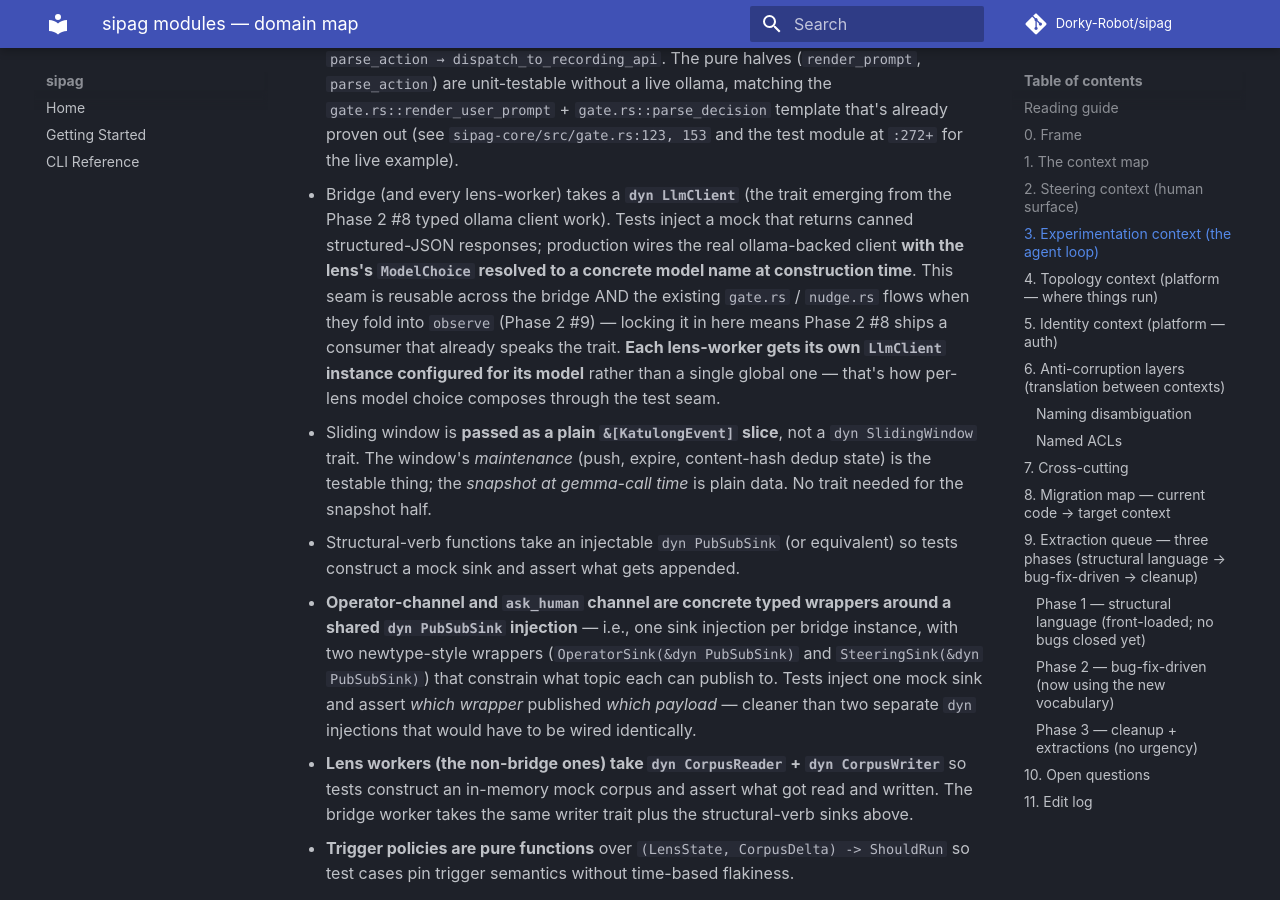
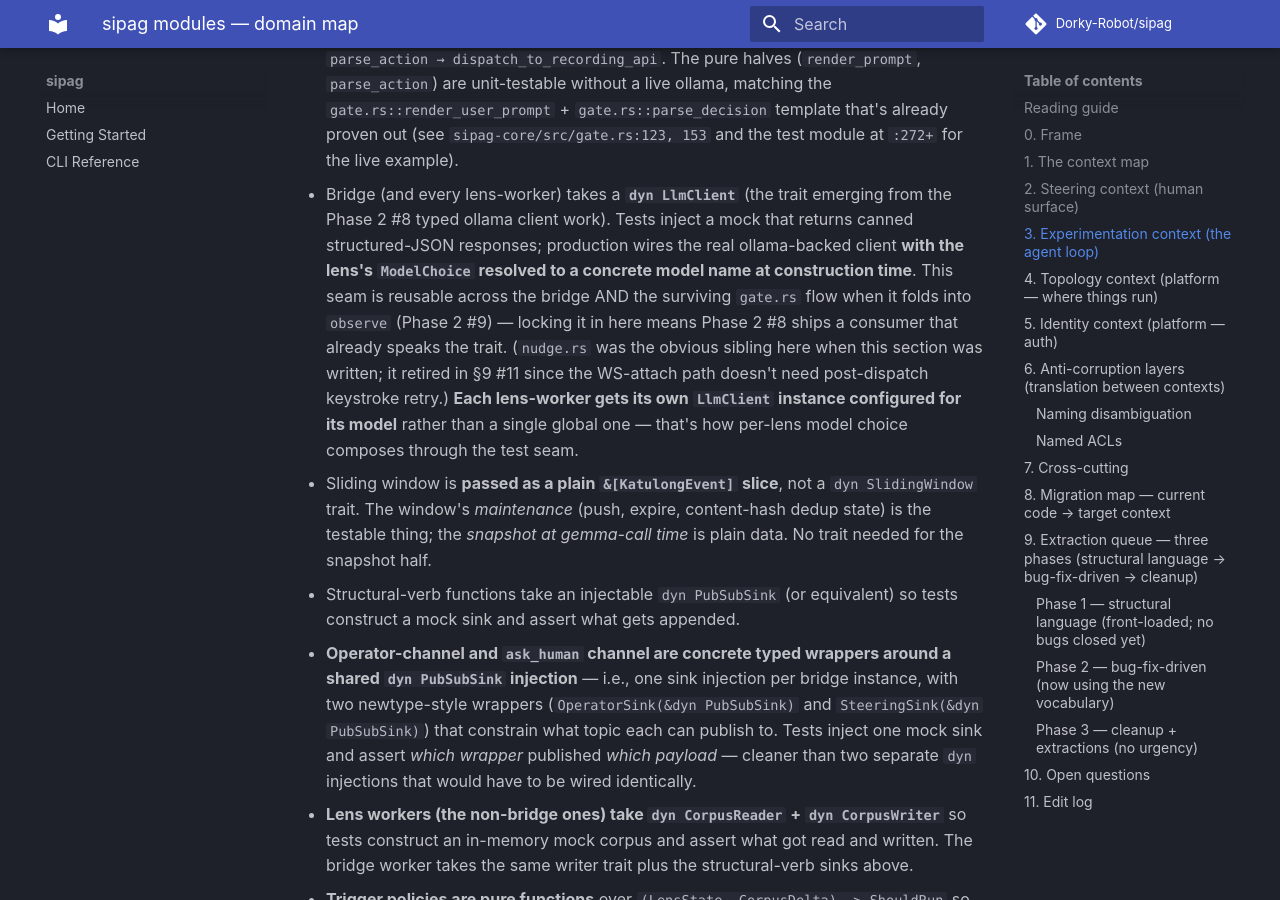
Before and after one commit to Dorky-Robot/sipag, an MkDocs documentation site: the page built from docs/modules.md, in a window 1280 px wide and 900 px high, scrolled down 8694 px. Built offline with MkDocs 1.6.1 and Material for MkDocs 9.7.7, drawn with Linux system fonts in a browser that asks for light colours; comment, search, counter and statistics services are not loaded.

Commit message:
fix: address PR #557 round-2 review finding (stale nudge.rs refs in §3)
Medium (architecture-reviewer round-2):
- docs/modules.md:187 — testability-invariants bullet still listed
  `gate.rs / nudge.rs` as flows that would fold into `observe`. Rewrote
  to mention only the surviving `gate.rs` flow, with a parenthetical
  note about nudge.rs already having retired in §9 #11.

Drive-by (same class, caught in the same sweep):
- docs/extraction-plan.md:115 — sipag-lens "why crate-first" rationale
  said the abstraction would unify "gate + nudge + future observers."
  Same fix shape: now says "the surviving gate prototype + future
  observers" with an aside noting where nudge.rs went.

Cross-checked with grep across CLAUDE.md, modules.md, extraction-plan.md,
dispatch.md, feature-matrix.md: every remaining `nudge` reference is
either historical narrative (changelog entries, dated edit-log) or
appropriately marked retired/deleted. dispatch.md body still mentions
the nudge loop, but the strengthened snapshot-stale header at the top
explicitly gates the body as historical — left as is.

```diff
--- a/docs/modules.md
+++ b/docs/modules.md
@@ -184,7 +184,7 @@ These are the places the implementer will invent a policy on day one if the doc
 **Testability invariants** (Phase 1 #3 must preserve):
 
 - Bridge dispatcher is a pipeline of pure functions + one async LLM call: `(window: &[KatulongEvent], ctx: &KrContext) → render_prompt → llm_client.call → parse_action → dispatch_to_recording_api`. The pure halves (`render_prompt`, `parse_action`) are unit-testable without a live ollama, matching the `gate.rs::render_user_prompt` + `gate.rs::parse_decision` template that's already proven out (see `sipag-core/src/gate.rs:123, 153` and the test module at `:272+` for the live example).
-- Bridge (and every lens-worker) takes a **`dyn LlmClient`** (the trait emerging from the Phase 2 #8 typed ollama client work). Tests inject a mock that returns canned structured-JSON responses; production wires the real ollama-backed client **with the lens's `ModelChoice` resolved to a concrete model name at construction time**. This seam is reusable across the bridge AND the existing `gate.rs` / `nudge.rs` flows when they fold into `observe` (Phase 2 #9) — locking it in here means Phase 2 #8 ships a consumer that already speaks the trait. **Each lens-worker gets its own `LlmClient` instance configured for its model** rather than a single global one — that's how per-lens model choice composes through the test seam.
+- Bridge (and every lens-worker) takes a **`dyn LlmClient`** (the trait emerging from the Phase 2 #8 typed ollama client work). Tests inject a mock that returns canned structured-JSON responses; production wires the real ollama-backed client **with the lens's `ModelChoice` resolved to a concrete model name at construction time**. This seam is reusable across the bridge AND the surviving `gate.rs` flow when it folds into `observe` (Phase 2 #9) — locking it in here means Phase 2 #8 ships a consumer that already speaks the trait. (`nudge.rs` was the obvious sibling here when this section was written; it retired in §9 #11 since the WS-attach path doesn't need post-dispatch keystroke retry.) **Each lens-worker gets its own `LlmClient` instance configured for its model** rather than a single global one — that's how per-lens model choice composes through the test seam.
 - Sliding window is **passed as a plain `&[KatulongEvent]` slice**, not a `dyn SlidingWindow` trait. The window's *maintenance* (push, expire, content-hash dedup state) is the testable thing; the *snapshot at gemma-call time* is plain data. No trait needed for the snapshot half.
 - Structural-verb functions take an injectable `dyn PubSubSink` (or equivalent) so tests construct a mock sink and assert what gets appended.
 - **Operator-channel and `ask_human` channel are concrete typed wrappers around a shared `dyn PubSubSink` injection** — i.e., one sink injection per bridge instance, with two newtype-style wrappers (`OperatorSink(&dyn PubSubSink)` and `SteeringSink(&dyn PubSubSink)`) that constrain what topic each can publish to. Tests inject one mock sink and assert *which wrapper* published *which payload* — cleaner than two separate `dyn` injections that would have to be wired identically.
```
Also changed, not shown: docs/extraction-plan.md (+1 -1 lines).
